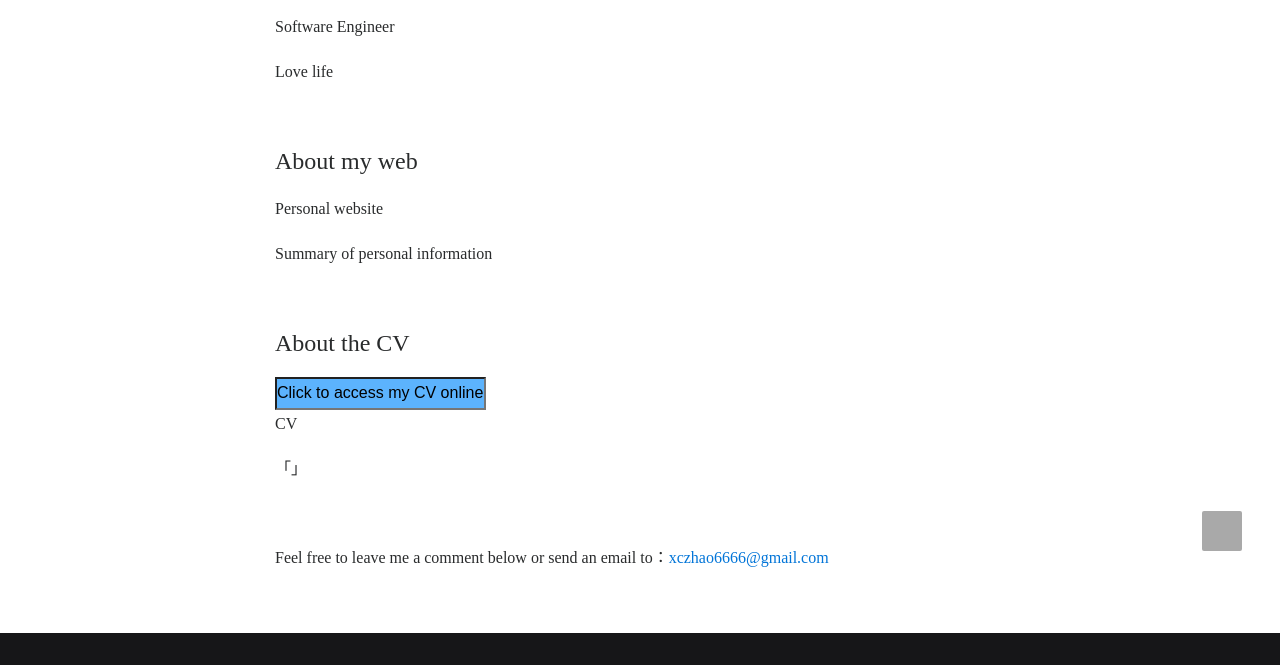
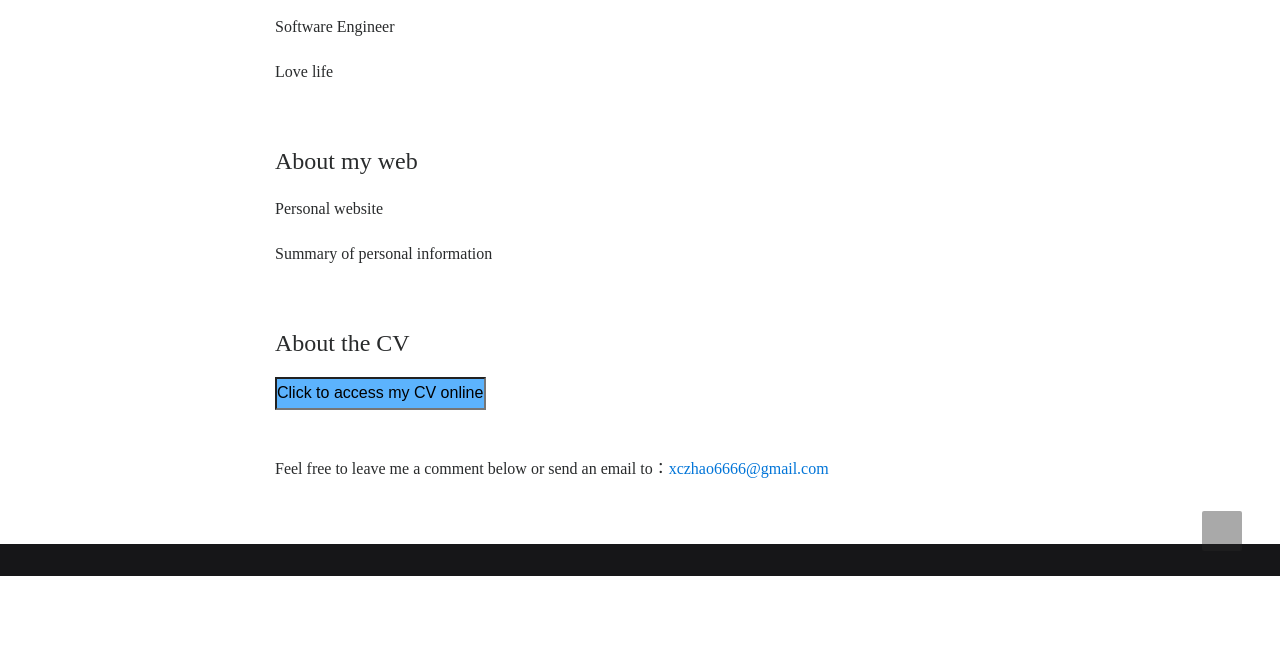
Before and after one commit to Hedy-Zhao/Hedy-zhao.github.io, a plain HTML site: page about.html in a window 1280 px wide. Shown: the part 179-844 px from the top of the page. After the commit the page ends 800 px from the top, so only its background shows below. Drawn offline with Linux system fonts and the light colour scheme.

Commit message:
Update about.html

```diff
--- a/about.html
+++ b/about.html
@@ -45,8 +45,6 @@
                     <input class="c1" id="btN91wang" value="Click to access my CV online" onClick="window.open('https://Hedy-Zhao.github.io/Hedy-zhao.github.io/') "
                     	style="background-color: #5CB3FD;"
                     	 />
-                    <p><span style="line-height: 1.5;">CV</span></p>
-                    <p>「<a href="cv.pdf" download="cv.pdf"></a>」</p>
                     <p>&nbsp;</p>
                     <p>Feel free to leave me a comment below or send an email to：<a href="http://mail.qq.com/cgi-bin/qm_share?t=qm_mailme&amp;email=xczhao6666@gmail.com" target="_blank">xczhao6666@gmail.com</a></p>
                 </div>
```
